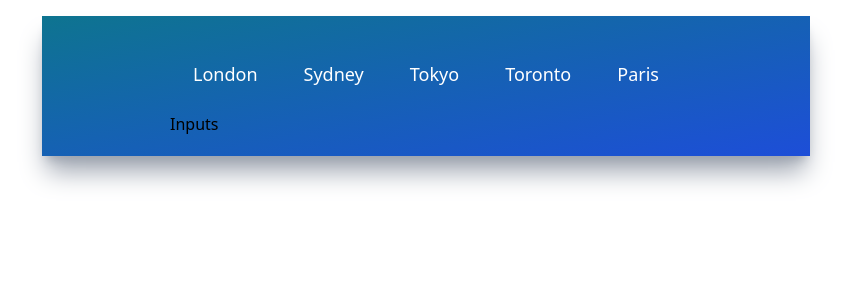
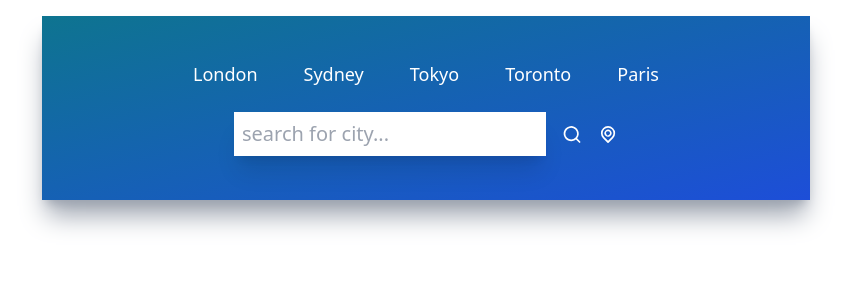
Before and after one commit to ajerxs/Weathered, a React (Create React App) app: page / in a window 1280 px wide. Shown: the top 300 px of the page, without its empty margins (214-1065 px from the left). Built offline with nearby package versions, Linux system fonts and the light colour scheme.

Commit message:
Added input field, icons, and styling to Inputs component

```diff
--- a/src/components/Inputs.jsx
+++ b/src/components/Inputs.jsx
@@ -1,8 +1,18 @@
 import React from 'react'
+import { UilSearch, UilLocationPoint } from '@iconscout/react-unicons'
 
 function Inputs() {
   return (
-    <div>Inputs</div>
+    <div className='flex flex-row justify-center my-6'>
+        <div className='flex flex-row w-3/4 items-center justify-center space-x-4'>
+            <input type="text"
+            placeholder='search for city...'
+            className='text-xl font-light p-2 w-full shadow-xl focus:outline-none capitalize placeholder:lowercase'/>
+            <UilSearch size={25} className="text-white cursor-pointer transition ease-out hover:scale-125" />
+            <UilLocationPoint size={25} className="text-white cursor-pointer transition ease-out hover:scale-125" />
+        </div>
+
+    </div>
   )
 }
 
```
